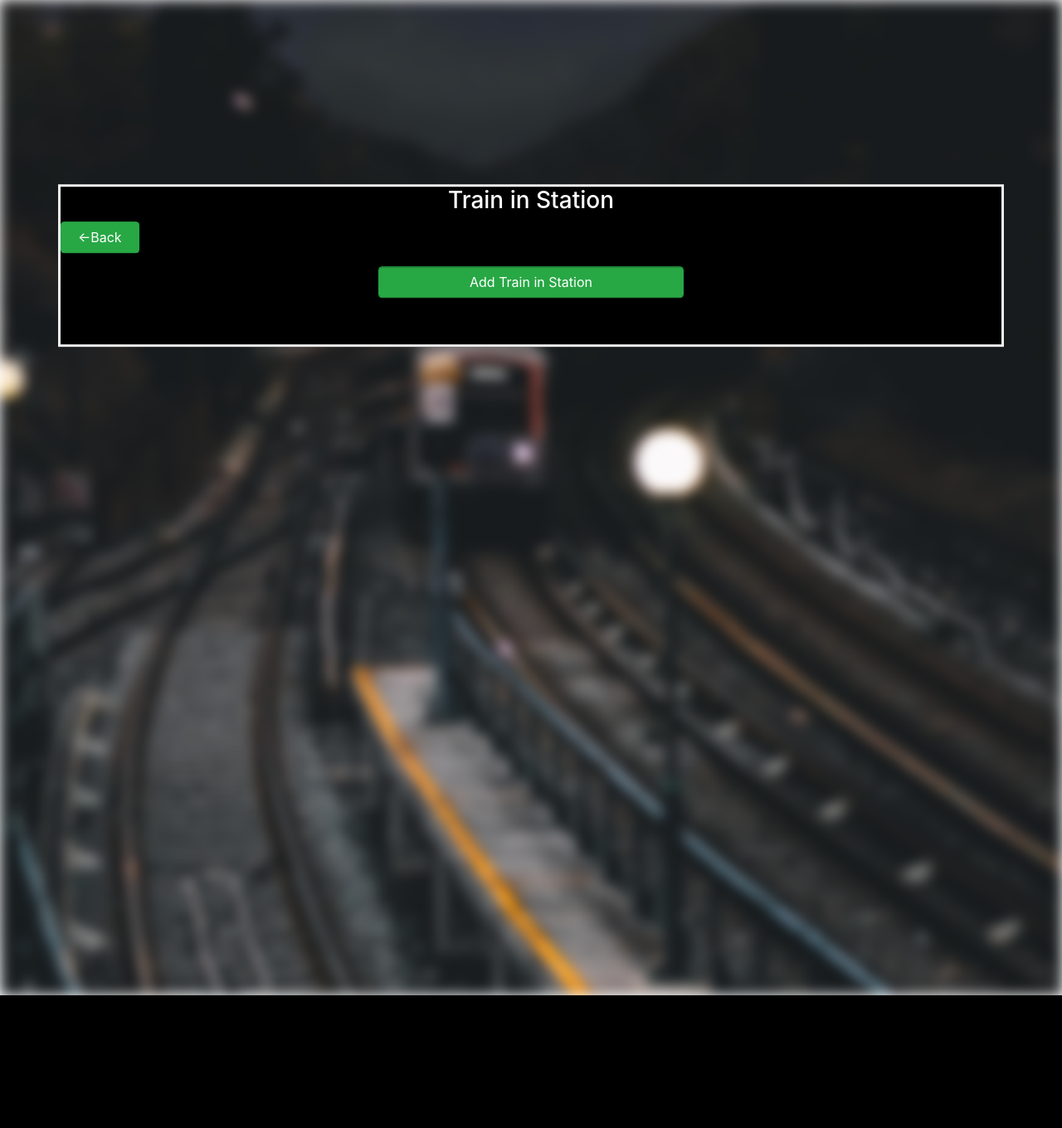
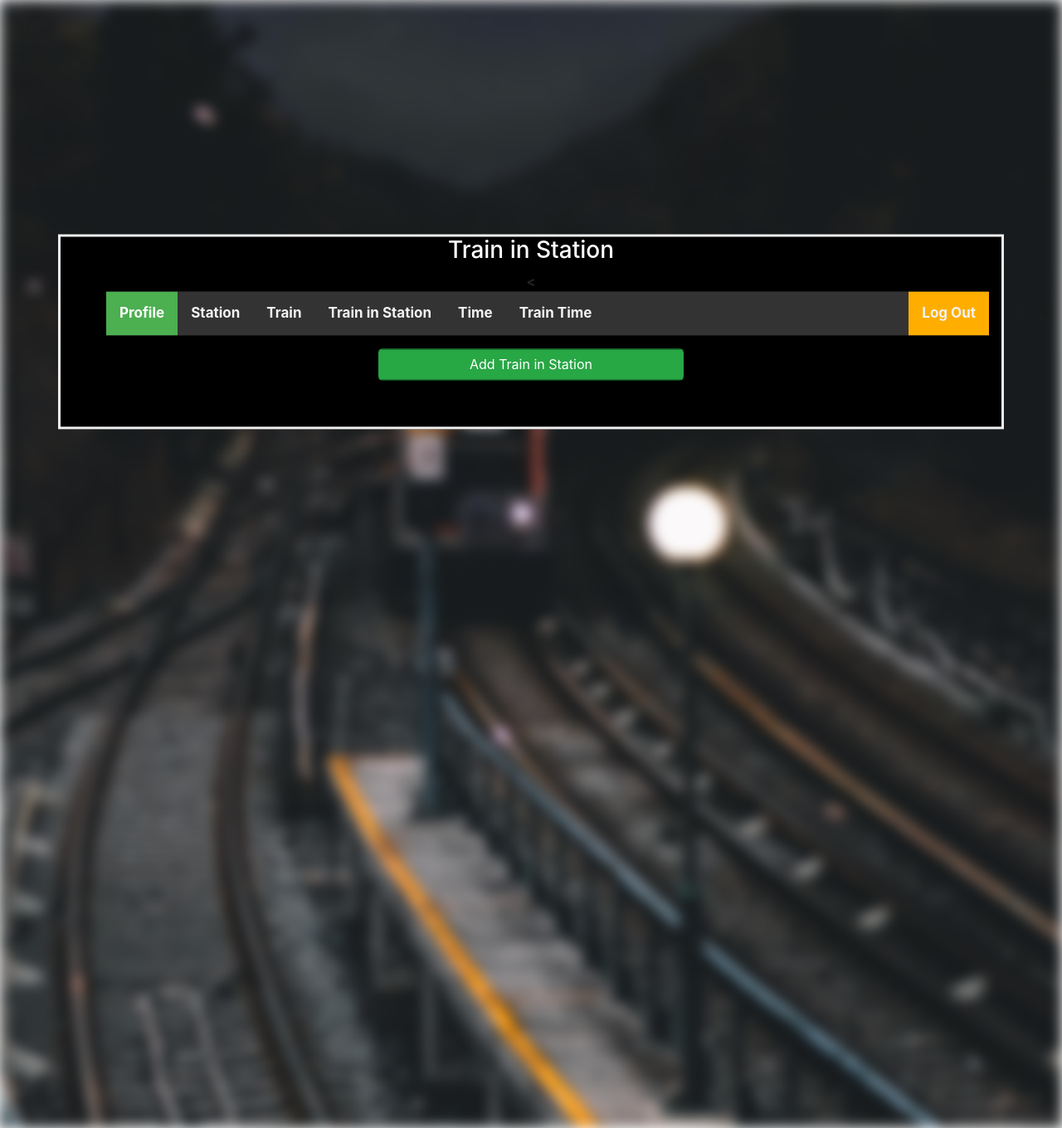
Before and after one commit to AhmedArshed/Data-Base, a PHP site: page /train_in_station.php in a window 1280 px wide. Shown: the whole page at 83% size. Before the commit the page ends 1200 px from the top, so only its background shows below. Run offline with PHP 8.4, Linux system fonts and the light colour scheme; data that the repository does not hold is empty; some libraries are stand-ins or nearby versions.

Commit message:
Update train_in_station.php

```diff
--- a/railway system/train_in_station.php
+++ b/railway system/train_in_station.php
@@ -30,7 +30,7 @@
 
         .bg {
   background-image: url("new.jpg");
-              height: 150vh;
+  height: 170vh;
   background-position: center;
   background-repeat: repeat;
   background-size: cover;
@@ -46,13 +46,13 @@ body, html {
 }
 
 .bg-text {
-  background-color: rgb(0,0,0);
-  background-color: rgba(0,0,0, 1);
+  background-color: rgb(0,0,0); Fallback color
+  background-color: rgba(0,0,0, 1); Black w/opacity/see-through
   color: white;
   font-weight: bold;
   border: 3px solid #f1f1f1;
   position: absolute;
-  top: 40%;
+  top: 50%;
   left: 50%;
   transform: translate(-50%, -50%);
   z-index: 2;
@@ -60,6 +60,45 @@ body, html {
   height: 150%
   padding: 40px;
   text-align: center;
+}
+.nave{
+      background-color: #000000;
+      color: #FFFFFF;
+    }
+    .topnav {
+  overflow: hidden;
+  background-color: #333;
+}
+
+.topnav a {
+  float: left;
+  color: #f2f2f2;
+  text-align: center;
+  padding: 14px 16px;
+  text-decoration: none;
+  font-size: 17px;
+}
+
+.topnav a:hover {
+  background-color: #ddd;
+  color: black;
+}
+
+.topnav a.active {
+  background-color: #4CAF50;
+  color: white;
+}
+
+.clgr{
+          color: #000000;
+        }
+.btnset{
+     float: right;
+  background-color: #ffae00;
+  color: #000000;
+}
+ul {
+    list-style-type: none;
 }
     </style>
  </head>
@@ -69,10 +108,19 @@ body, html {
         <div class="page-header mb-5" align="center">
  	<h3 class="set">Train in Station</h3>
 
-     <div class="form-group row">
-			<a class="btn btn-success col-sm-1" href="Assistant_Manager.php"><-Back</a>
-			<div class="col-sm-11"></div>
+     <<ul class='nave page-header' align='center'>
+      <li class='nave'>
+        <div class='topnav set2'>
+          <a href='emp_profile.php' class='clgr active'>Profile</a>
+          <a href='update_station.php' class='clgr'>Station</a>
+          <a href='update_train.php' class='clgr'>Train</a>
+          <a href='train_in_station.php' class='clgr'>Train in Station</a>
+          <a href='update_time.php' class='clgr'>Time</a>
+          <a href='update_train_time.php' class='clgr'>Train Time</a>
+          <a href='logout.php' style='float:right' class='btnset'>Log Out</a>
         </div>
+      </li>
+    </ul>
 
      <?php
 
@@ -99,6 +147,7 @@ body, html {
                                     <td>
 										".$row['station_name']."
 									</td>
+
                                 	<td>
                                     "."<span><a class='btn btn-success' href='remove_train_in_station.php?tid={$row['train_id']} && sid={$row['station_id']}'>Delete</a></span>" ."
 									</td>
```
Lines whose indentation alone changed are shown as unchanged.
